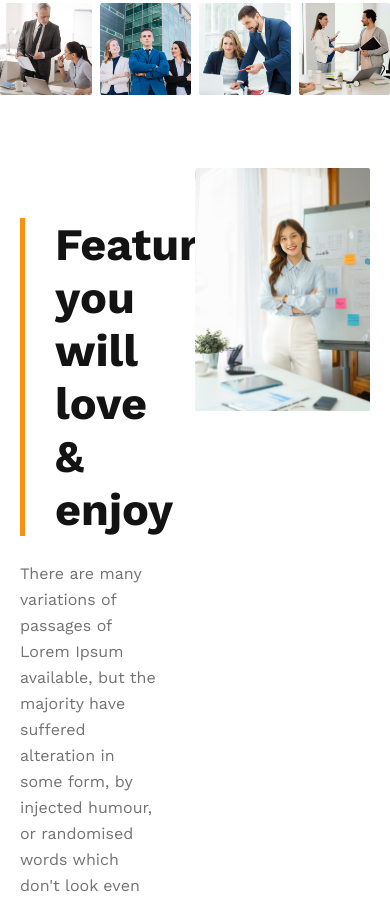
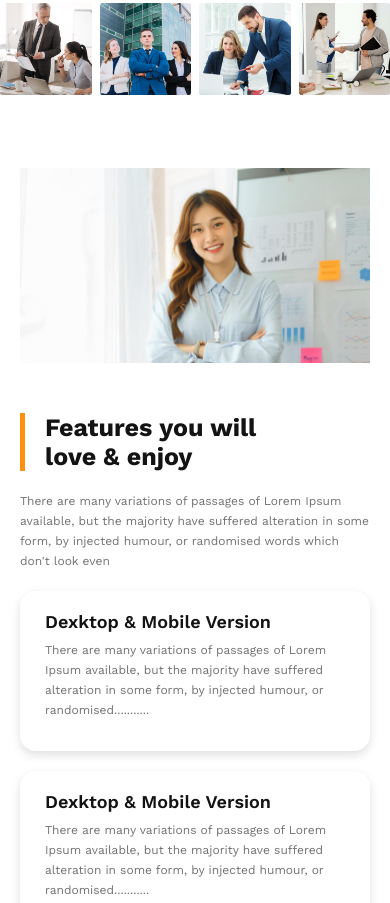
Before and after one commit to ShahedAhmedUtsho/g3-architect, a plain HTML site: page index.html in a window 390 px wide. Shown: the part 934-1837 px from the top of the page. Drawn offline with nearby package versions, Linux system fonts and the light colour scheme.

Commit message:
card-container dome

```diff
--- a/style.css
+++ b/style.css
@@ -166,6 +166,8 @@ header nav ul a{
 .card-img img{
     width: 100%;
     z-index: 80;
+    height: 90%;
+    object-fit: cover;
 }
 .card-info h2{
     padding: 0 0 0 30px;
@@ -207,13 +209,23 @@ margin-bottom: 10px;
     z-index: 90;
 }
 .card-container .Experience-card{
+
     position: absolute;
-    right: 32%;
+    right: 0;
+    margin: auto;
+    left: 0;
     bottom: 0;
     z-index: 100;
+
+
+
     padding: 40px;
     height: 200px;
     width: 340px;
+
+
+
+
     border-radius: 8px;
 background: #FF900E;
 color: #FFF;
@@ -225,7 +237,9 @@ display: flex;
 justify-content: center;
 align-items: center;
 flex-direction: column;
+display: none;
 }
+
 .card-container .Experience-card  span{
 
 font-size: 25px;
@@ -248,6 +262,35 @@ line-height: 40px;
     nav{
         width: 50%;
    }
+   .card-info h2{
+    padding: 0 0 0 20px;
+    margin: 0 0 20px 0;
+
+    color:#131313;
+    font-size: 40px;
+}
+.card-info p{
+    margin: 0 0 20px 0;
+font-size: 14px;
+line-height: 20px;
+}
+   .card-box-wrap h3{
+font-size: 18px;
+margin-bottom: 8px;
+
+}
+.card-info{
+    /* border: 2px solid red; */
+    width: 50%;
+    margin-top: 50px;
+}
+.card-img{
+    width: 45%;
+    /* border: 2px solid green; */
+}
+
+
+
 }
 @media screen and (max-width:960px) {
     .features-info h2{
@@ -257,6 +300,27 @@ line-height: 40px;
         font-size: 15px;
         line-height: 20px;
    }
+   .card-container{
+    flex-direction: column;
+   }
+   .card-info{
+    order: 2;
+    width: 100%;
+   }
+   .card-img{
+    width: 100%;
+    height: 50vw;
+    background-image: url(./images/architect.png);
+    background-size: cover;
+    background-position: 0 -200px;
+   }
+   .card-img img{
+   display: none;
+   }
+
+
+
+
 }
 @media screen and (max-width:900px) {
     header{
@@ -295,6 +359,32 @@ line-height: 40px;
     .hero img{
         margin-bottom: 40px;
    }
+
+   .card-info h2{
+    padding: 0 0 0 20px;
+    margin: 0 0 20px 0;
+
+    color:#131313;
+    font-size: 40px;
+}
+.card-info p{
+    margin: 0 0 20px 0;
+font-size: 16px;
+line-height: 26px;
+}
+   .card-box-wrap h3{
+font-size: 20px;
+margin-bottom: 12px;
+
+}
+
+
+
+
+
+
+
+
 }
 @media screen and (max-width:850px) {
     .Features-container{
@@ -314,6 +404,15 @@ line-height: 40px;
     .Features-grid img{
         width: 100%;
    }
+
+   .card-img{
+
+    background-position: 0 -150px;
+   }
+
+
+
+
 }
 @media screen and (max-width:700px) {
     .hero h2{
@@ -327,6 +426,31 @@ line-height: 40px;
         padding: 15px 18px;
         font-size: 15px;
    }
+   .card-img{
+
+    background-position: 0 -120px;
+   }
+
+
+   .card-info h2{
+    padding: 0 0 0 20px;
+    margin: 0 0 20px 0;
+
+    color:#131313;
+    font-size: 35px;
+}
+.card-info p{
+    margin: 0 0 20px 0;
+font-size: 14px;
+line-height: 23px;
+}
+   .card-box-wrap h3{
+font-size: 19px;
+margin-bottom: 8px;
+
+}
+
+
 }
 @media screen and (max-width:480px) {
     header{
@@ -365,6 +489,29 @@ line-height: 40px;
     .features-info h2{
         font-size: 30px;
    }
+   .card-img{
+
+    background-position: 0 -80px;
+   }
+
+   .card-info h2{
+
+    font-size: 25px;
+}
+.card-info p{
+font-size: 12px;
+line-height: 20px;
+}
+   .card-box-wrap h3{
+font-size: 18px;
+margin-bottom: 8px;
+
+}
+
+
+
+
+
 }
 @media screen and (max-width:380px) {
     header nav ul a{
```
Also changed, not shown: index.html (+2 -2 lines).
